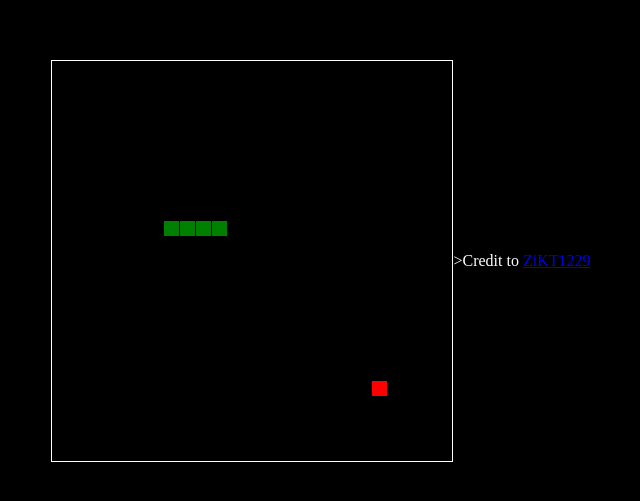
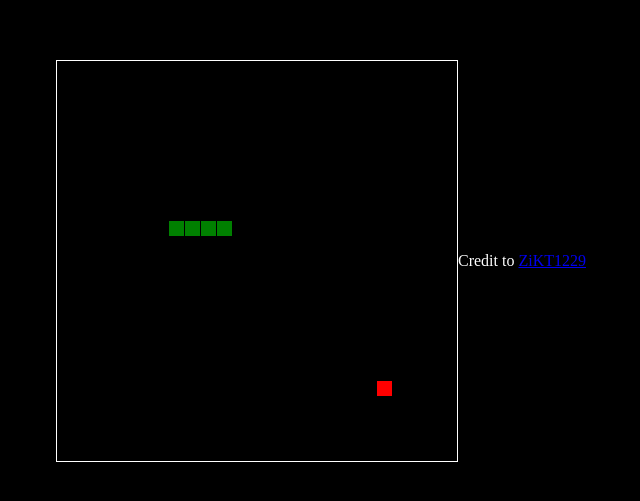
Before and after one commit to Scardrom/Scardrom.github.io, a plain HTML site: page html/snake.html in a window 1280 px wide. Shown: the part 139-640 px from the top of the page, without its empty margins (319-959 px from the left). Drawn offline with Linux system fonts and the light colour scheme.

Commit message:
FinallY!

```diff
--- a/html/snake.html
+++ b/html/snake.html
@@ -164,6 +164,6 @@ document.addEventListener('keydown', function(e) {
 // start the game
 requestAnimationFrame(loop);
 </script>
-<p style="color:white;"> >Credit to <a target="_blank" href="https://gist.github.com/ZiKT1229/5935a10ce818ea7b851ea85ecf55b4da">ZiKT1229</a></p>
+<p style="color:white;">Credit to <a target="_blank" href="https://gist.github.com/ZiKT1229/5935a10ce818ea7b851ea85ecf55b4da">ZiKT1229</a></p>
 </body>
 </html>
```
Also changed, not shown: index.html (+0 -1 lines).
